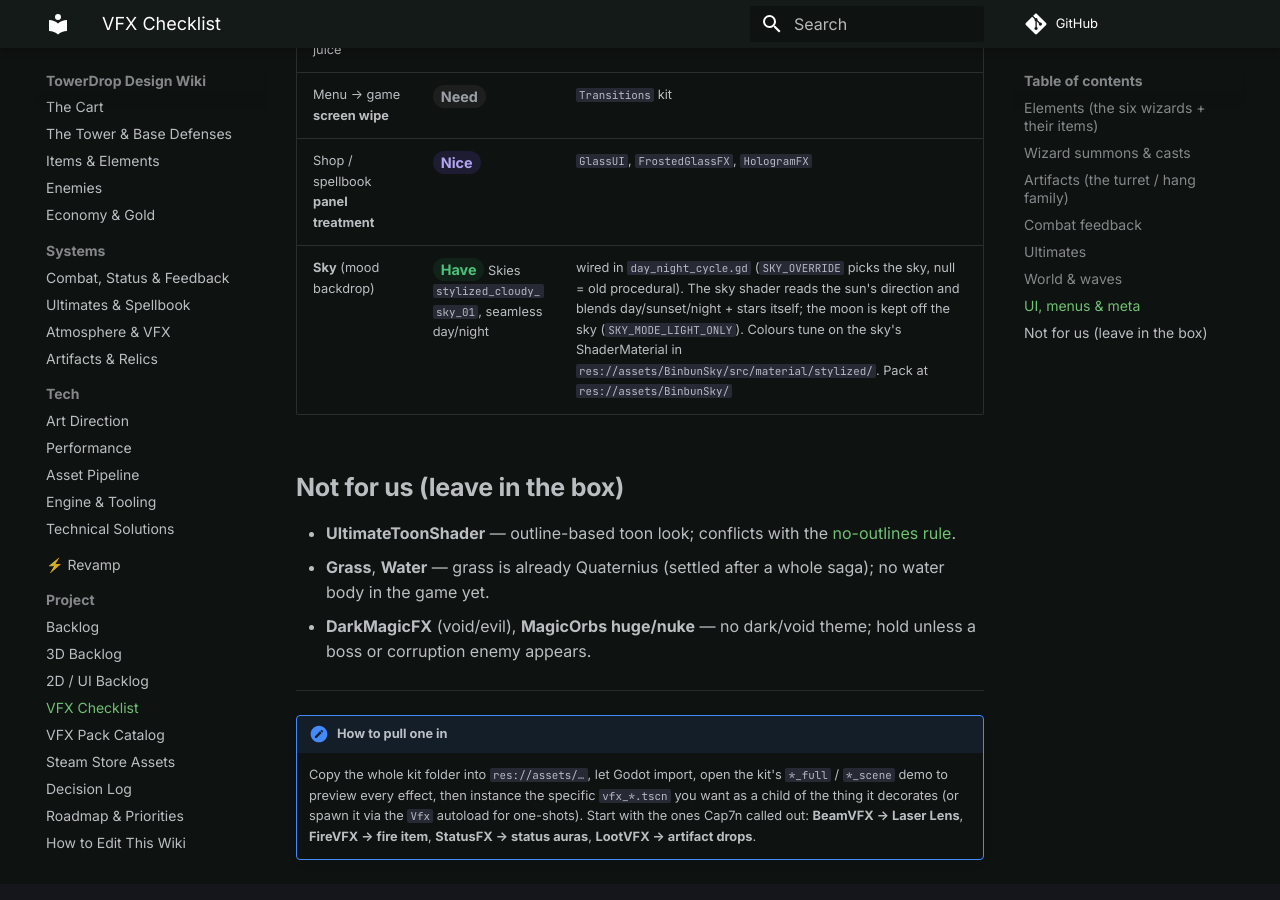
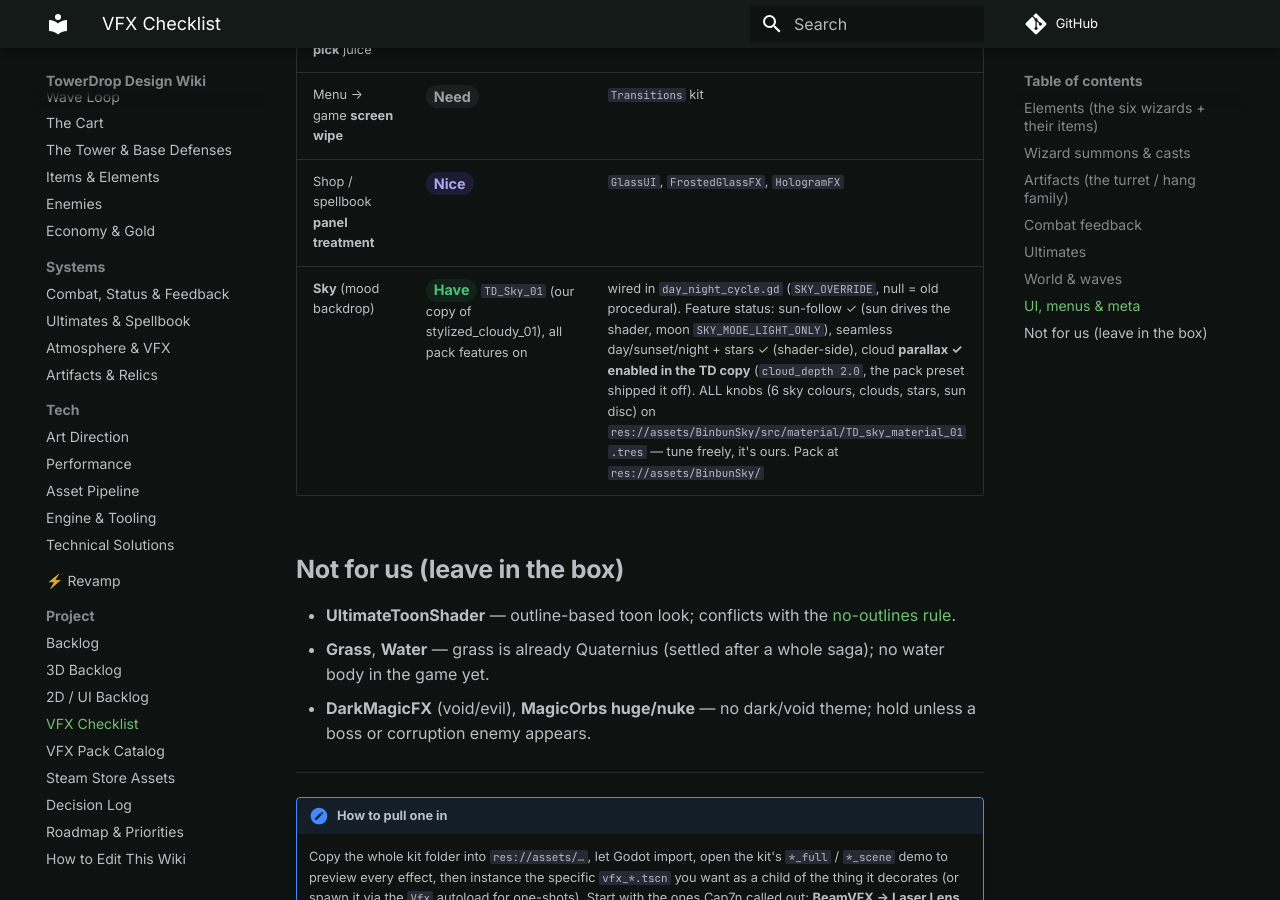
Before and after one commit to cap7n/towerdrop-docs, an MkDocs documentation site: the page built from docs/project/vfx-checklist.md, in a window 1280 px wide and 900 px high, scrolled down 3527 px. Built offline with MkDocs 1.6.1 and Material for MkDocs 9.7.7, drawn with Linux system fonts in a browser that asks for light colours; comment, search, counter and statistics services are not loaded.

Commit message:
Sky: TD_Sky_01 tunable copy, all pack features enabled

```diff
--- a/docs/project/vfx-checklist.md
+++ b/docs/project/vfx-checklist.md
@@ -71,7 +71,7 @@
 | **3-card draft / element pick** juice | <span class="pill todo">Need</span> | `CardFX` — purpose-built for card reveals; pairs with the revamp's slam-in cards |
 | Menu → game **screen wipe** | <span class="pill todo">Need</span> | `Transitions` kit |
 | Shop / spellbook **panel treatment** | <span class="pill idea">Nice</span> | `GlassUI`, `FrostedGlassFX`, `HologramFX` |
-| **Sky** (mood backdrop) | <span class="pill done">Have</span> Skies `stylized_cloudy_sky_01`, seamless day/night | wired in `day_night_cycle.gd` (`SKY_OVERRIDE` picks the sky, null = old procedural). The sky shader reads the sun's direction and blends day/sunset/night + stars itself; the moon is kept off the sky (`SKY_MODE_LIGHT_ONLY`). Colours tune on the sky's ShaderMaterial in `res://assets/BinbunSky/src/material/stylized/`. Pack at `res://assets/BinbunSky/` |
+| **Sky** (mood backdrop) | <span class="pill done">Have</span> `TD_Sky_01` (our copy of stylized_cloudy_01), all pack features on | wired in `day_night_cycle.gd` (`SKY_OVERRIDE`, null = old procedural). Feature status: sun-follow ✓ (sun drives the shader, moon `SKY_MODE_LIGHT_ONLY`), seamless day/sunset/night + stars ✓ (shader-side), cloud **parallax ✓ enabled in the TD copy** (`cloud_depth 2.0`, the pack preset shipped it off). ALL knobs (6 sky colours, clouds, stars, sun disc) on `res://assets/BinbunSky/src/material/TD_sky_material_01.tres` — tune freely, it's ours. Pack at `res://assets/BinbunSky/` |
 
 ## Not for us (leave in the box)
 
```
Also changed, not shown: docs/project/vfx-pack-catalog.md (+1 -1 lines).
